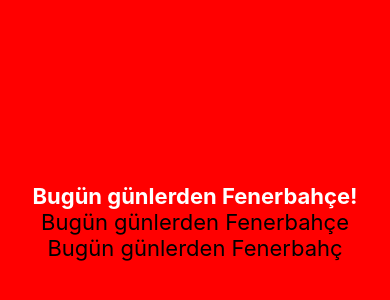
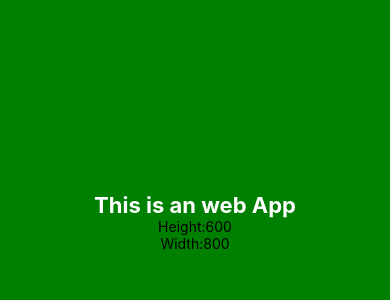
Before and after one commit to gokhanyanik/ReactNativeSecondExample, a React Native app: screen / in a window 390 px wide. Shown: the part 200-500 px from the top of the page. Built offline with nearby package versions, Linux system fonts and the light colour scheme.

Commit message:
Platform ve Dimensions Kullanımı

```diff
--- a/App.tsx
+++ b/App.tsx
@@ -10,6 +10,8 @@
   SafeAreaView,
   StyleSheet,
   Text,
+  Platform,
+  Dimensions
 
 
 } from 'react-native';
@@ -76,30 +78,30 @@
   },
 ]
 function App(): React.JSX.Element {
-
+  console.log(Platform.OS, Dimensions.get("screen"))
   return (
     <SafeAreaView style={styles.bacground}>
-      <Text style={[styles.text,styles.title]}>Bugün günlerden Fenerbahçe!</Text>
-      <Text style={styles.text}>Bugün günlerden Fenerbahçe</Text>
-      <Text style={styles.text}>Bugün günlerden Fenerbahç</Text>
+      <Text style={[styles.text, styles.title]}>This is an {Platform.OS} App</Text>
+      <Text>Height:{Dimensions.get("screen").height}</Text>
+      <Text>Width:{Dimensions.get("screen").width}</Text>
     </SafeAreaView>
   );
 }
 const styles = StyleSheet.create({
   bacground: {
-    backgroundColor: "red",
+    backgroundColor: Platform.OS == "ios" ? "yellow" : "green",
     flex: 1,
     justifyContent: "center",
     alignItems: "center"
 
   },
-  text:{
-    color:"black",
-    fontSize:22
+  text: {
+    color: "black",
+    fontSize: 22
   },
-  title:{
-    color:"white",
-    fontWeight:"bold"
+  title: {
+    color: "white",
+    fontWeight: "bold"
   }
 
 });
```
